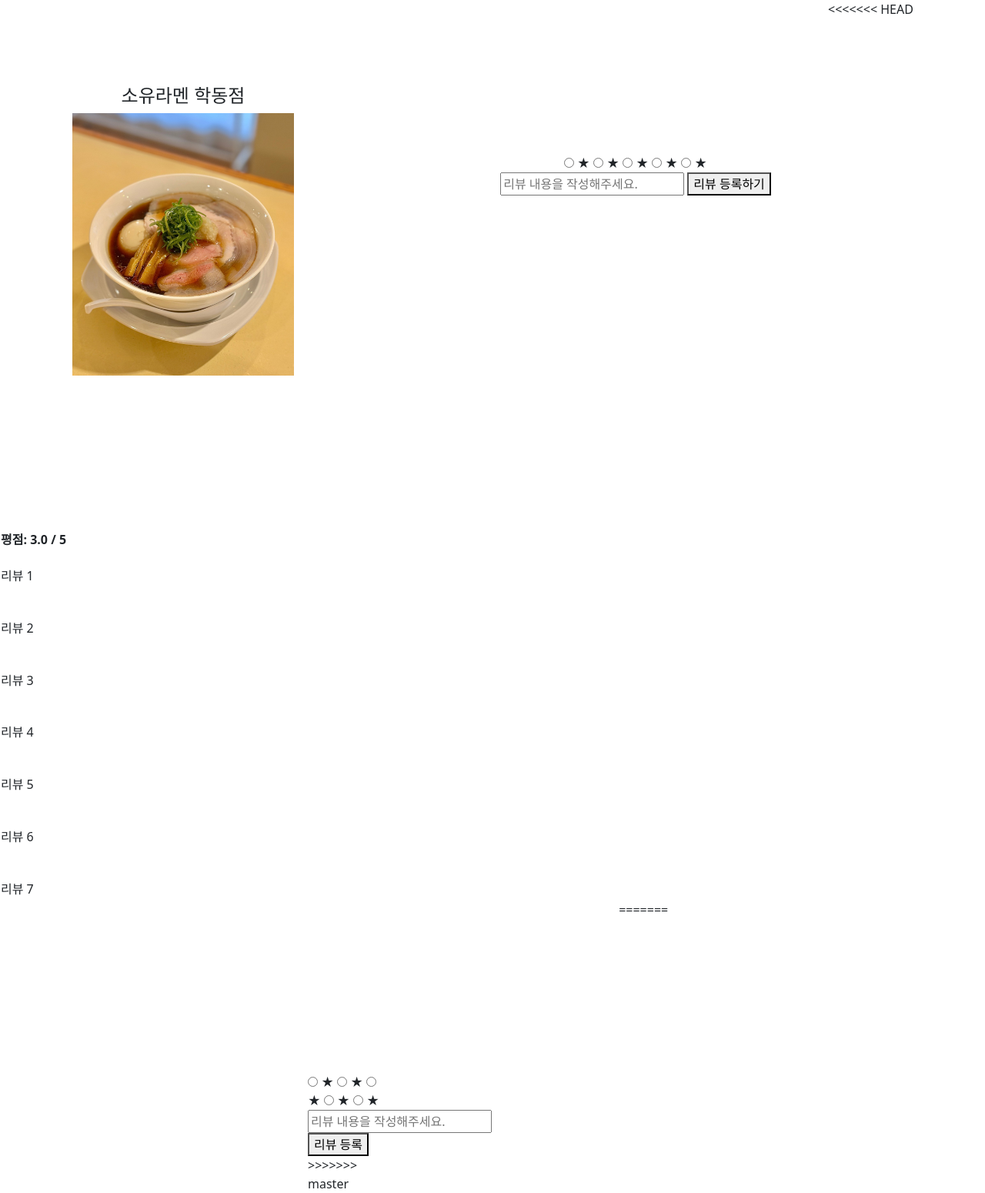
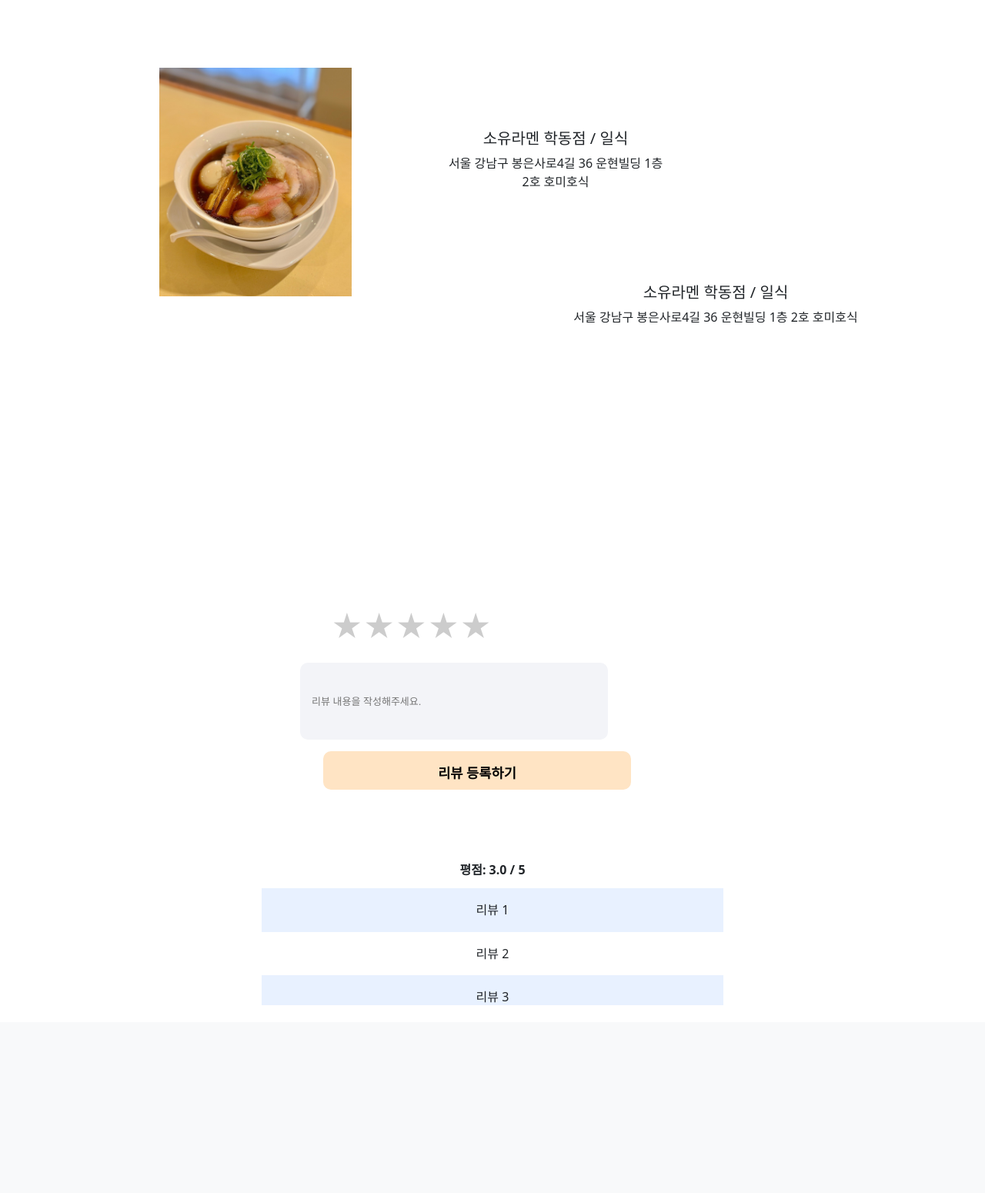
Before and after one commit to mincheol07/reca, a Flask app: template templates/review.html in a window 1280 px wide. Shown: the part 88-1638 px from the top of the page at 77% size. After the commit the page ends 1394 px from the top, so only its background shows below. Run offline with Flask 3, Linux system fonts and the light colour scheme; the template is opened without the code that fills it, so the values that code supplies are empty; some libraries are stand-ins or nearby versions.

Commit message:
리뷰창 수정

```diff
--- a/static/styles.css
+++ b/static/styles.css
@@ -1,8 +1,5 @@
-<<<<<<< HEAD
 @charset "utf-8";
 
-=======
->>>>>>> master
 body {
     background-color: #fff;
     color: #212529;
@@ -14,19 +11,10 @@ body {
 }
 
 .container {
-<<<<<<< HEAD
     margin: auto;
     padding: 0 15px;
     text-align: center;
     width: 100%;
-=======
-    margin-left: auto;
-    margin-right: auto;
-    padding-left: 15px;
-    padding-right: 15px;
-    text-align: left;
-    width: 90%;
->>>>>>> master
 }
 
 .header {
@@ -39,17 +27,16 @@ body {
 
 .section {
     padding-bottom: 1rem;
-    padding-left: 2rem;
-    padding-right: 2rem;
+    /* padding-left: 2rem;
+    padding-right: 2rem; */
     padding-top: 0.5rem;
 }
 
-.section:hover {
+/* .section:hover {
     background-color: #f5f5f5;
     transition: color 2s ease-in-out, background-color 0.15s ease-in-out;
-}
+} */
 
-<<<<<<< HEAD
 .review {
     display: inline-block;
 
@@ -66,8 +53,6 @@ body {
     width: 70%;
 }
 
-=======
->>>>>>> master
 h1 {
     font-family: 'Montserrat', sans-serif;
     font-size: 48px;
@@ -98,12 +83,8 @@ input[type="text"]:hover, input[type="number"]:hover {
 
 table {
     background-color: transparent;
-<<<<<<< HEAD
     margin-left:auto;
     margin-right:auto;
-=======
-    margin-bottom: 1rem;
->>>>>>> master
     width: 100%;
 }
 
@@ -117,76 +98,20 @@ tbody tr:nth-of-type(odd) {
     background-color: rgb(179, 208, 255, 0.3)
 }
 
-<<<<<<< HEAD
-.star-rating {
-    border:solid 2px #ffffff;
-    display:flex;
-    flex-direction: row-reverse;
-    font-size:2.5em;
-    justify-content:space-around;
-    padding:0 .2em;
-    text-align:center;
-    width:5em;
-    }
+.store{
+    display: inline-block;
+    float: left;
+    text-align: center;
+    padding-top: 160px;
+    width: 280px;
+    height: 200px;
+}
 
-    .star-rating input {
-    display:none;
-    }
-
-    .star-rating label {
-    color:#ccc;
-    cursor:pointer;
-    }
-
-    .star-rating :checked ~ label {
-    color:#f90;
-    }
-
-    .star-rating label:hover,
-    .star-rating label:hover ~ label {
-    color:#fc0;
-    }
-
-    /* explanation */
-
-    article {
-    background-color:#ffe;
-    box-shadow:0 0 1em 1px rgb(255, 255, 255);
-    color:#006;
-    font-family:cursive;
-    font-style:italic;
-    margin:4em;
-    max-width:30em;
-    padding:2em;
-    }
-
-    .btn_review {
-    display:block;
-    width: 400px;
-    font-weight: bold;
-    border: 0;
-    border-radius: 10px;
-    max-height: 50px;
-    padding: 15px 0;
-    font-size: 1.1em;
+.map{
+    display: inline-block;
     text-align: center;
-    background:bisque;
-    }
-
-    .review_box {
-    width: 400px;
-    box-sizing: border-box;
-    display: inline-block;
-    margin: 15px 0;
-    background: #F3F4F8;
-    border: 0;
-    border-radius: 10px;
-    height: 100px;
-    resize: none;
-    padding: 15px;
-    font-size: 13px;
-    font-family: sans-serif;
-    }
-
-=======
->>>>>>> master
+    padding-top: 160px;
+    width: 500px;
+    height: 500px;
+    padding-left: 80px;
+}
--- a/templates/review.html
+++ b/templates/review.html
@@ -5,7 +5,7 @@
     <meta name="viewport" content="width=device-width, initial-scale=1.0">
 
     <link href="https://fonts.googleapis.com/css2?family=Montserrat:wght@500&display=swap" rel="stylesheet">
-    <link href="/static/style.css" rel="stylesheet">
+    <link href="/static/styles.css" rel="stylesheet">
 
 
 
@@ -18,8 +18,85 @@
 
     <style>
 
+    .star-rating {
+      border:solid 2px #ffffff;
+      display:flex;
+      flex-direction: row-reverse;
+      font-size:2.5em;
+      justify-content:space-around;
+      padding:0 .2em;
+      margin-left: 30px;
+      margin-top: 50px;
+      text-align:center;
+      width:5em;
+      }
+
+      .star-rating input {
+      display:none;
+      }
+
+      .star-rating label {
+      color:#ccc;
+      cursor:pointer;
+      }
+
+      .star-rating :checked ~ label {
+      color:#f90;
+      }
+
+      .star-rating label:hover,
+      .star-rating label:hover ~ label {
+      color:#fc0;
+      }
+
+      /* explanation */
+
+      article {
+      background-color:#ffe;
+      box-shadow:0 0 1em 1px rgb(255, 255, 255);
+      color:#006;
+      font-family:cursive;
+      font-style:italic;
+      margin:4em;
+      max-width:30em;
+      padding:2em;
+      }
+
+      .btn_review {
+      display:block;
+      width: 400px;
+      font-weight: bold;
+      border: 0;
+      border-radius: 10px;
+      max-height: 50px;
+      padding: 15px 0;
+      font-size: 1.1em;
+      margin-bottom: 80px;
+      margin-left: 30px;
+      text-align: center;
+      background:bisque;
+      }
+
+      .review_box {
+      width: 400px;
+      box-sizing: border-box;
+      display: inline-block;
+      margin: 15px 0;
+      background: #F3F4F8;
+      border: 0;
+      border-radius: 10px;
+      height: 100px;
+      resize: none;
+      padding: 15px;
+      margin-right: 190px;
+      font-size: 13px;
+      font-family: sans-serif;
+
+      }
+
     </style>
 </head>
+<body>
   <div>
       <nav class="bg-light border navbar navbar-expand-md navbar-light">
         <div class="container-fluid">
@@ -50,23 +127,30 @@
     </nav>
       </div>
 
-    <div class="row" style="height: auto; width: 600px; padding-top: 110px; float: left;" align = "center">
-        <div class="column" style="height: auto; width: 500px;">
-          <h4>소유라멘 학동점</h4>
-          <div class="image" style="width: 18rem;">
-            <img src="../static/소유라멘.jpg" class="card-img-top" alt="...">
-            <!-- <div class="card-body">
-              <h5 class="card-title">Card title</h5>
-              <p class="card-text">Some quick example text to build on the card title and make up the bulk of the card's content.</p>
-              <a href="#" class="btn btn-primary">Go somewhere</a>
-            </div> -->
+      <div class="container">
+        <div class="section">
+          <div class="review" style="float: left; padding-top: 80px;" width = "400px", height = "400px" >
+            <div class="column">
+
+              <div class="image">
+                <img src="../static/소유라멘.jpg" alt="..." width="50%">
               </div>
             </div>
           </div>
+          <div class= "store" style="text-align: center; padding-top: 160px;" width = "400px", height = "400px">
+            <h5>소유라멘 학동점 / 일식</h5>
+            <P>서울 강남구 봉은사로4길 36 운현빌딩 1층 2호 호미호식</P>
+          </div>
 
-<<<<<<< HEAD
-    <div class = review style="height: auto; width: 500px; padding-top: 200px; float: left;" align = "center">
+          <div class= "map" style="text-align: center; padding-top: 160px;" width = "500px", height = "500px">
+            <h5>소유라멘 학동점 / 일식</h5>
+            <P>서울 강남구 봉은사로4길 36 운현빌딩 1층 2호 호미호식</P>
+          </div>
+        </div>
 
+        <div class="section">
+
+          <div class = review>
             <form action="POST">
               <div class="star-rating">
                   <input type="radio" id="5-stars" name="rating" value="5" />
@@ -81,16 +165,16 @@
                   <label for="1-star" class="star">&#9733;</label>
                 </div>
 
-        <input class="review_box" placeholder="리뷰 내용을 작성해주세요." ></input>
+                <input class="review_box" placeholder="리뷰 내용을 작성해주세요."></input>
 
                 <button type="submit" class="btn_review" value="리뷰 등록">리뷰 등록하기</button>
             </form>
           </div>
 
-    <div style="display: inline-block; padding-top: 200px;" align="center">
-      <table style="width: 800px; height: 500px;" >
+          <div class="review" style=" width:630px; height:200px; overflow:auto" >
+            <table style="width: 600px; height: 500px;" >
                 <thead>
-              <tr style text-align:left>
+                    <tr>
                         <th> 평점: 3.0 / 5 </th>
                     </tr>
                 </thead>
@@ -116,36 +200,19 @@
                     <tr>
                         <td> 리뷰 7</td>
                     </tr>
+                    <tr>
+                      <td> 리뷰 7</td>
+                  </tr>
+                  <tr>
+
                 </tbody>
             </table>
           </div>
         </div>
 
-</body    >
-    </html>
-=======
-    <form action="/review" method="post">
-        <div class = review style="height: auto; width: 500px; padding-left: 400px; padding-top: 200px; float: left;">
-        <div class="star-rating">
-            <input type="radio" id="5-stars" name="rating" value="5" />
-            <label for="5-stars" class="star">&#9733;</label>
-            <input type="radio" id="4-stars" name="rating" value="4" />
-            <label for="4-stars" class="star">&#9733;</label>
-            <input type="radio" id="3-stars" name="rating" value="3" />
-            <label for="3-stars" class="star">&#9733;</label>
-            <input type="radio" id="2-stars" name="rating" value="2" />
-            <label for="2-stars" class="star">&#9733;</label>
-            <input type="radio" id="1-star" name="rating" value="1" />
-            <label for="1-star" class="star">&#9733;</label>
+
       </div>
-
-          <input class="review_box" name="review_input" placeholder="리뷰 내용을 작성해주세요." />
-          <button type="submit" class="btn_review" value="리뷰 등록">리뷰 등록</button>
-      </form>
-
-
 
 
 </body>
 </html>
->>>>>>> master
```
Lines whose indentation alone changed are shown as unchanged.
